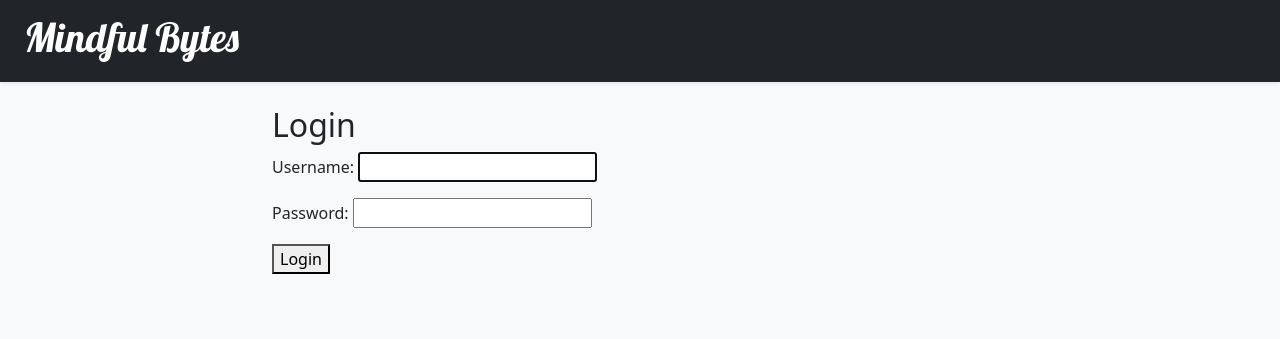
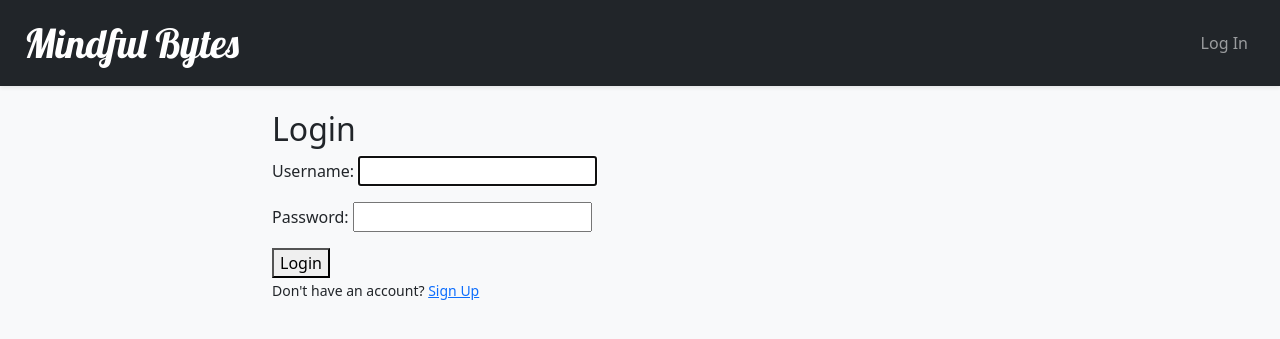
Before and after one commit to mikeygelooooo/Mindful-Bytes, a Django app: page /login/ in a window 1280 px wide. Shown: the top 339 px of the page. Run offline with Django 5.2, Linux system fonts and the light colour scheme.

Commit message:
User Login and Profile System

```diff
--- a/Blog/urls.py
+++ b/Blog/urls.py
@@ -2,6 +2,6 @@ from django.urls import path
 from . import views
 
 urlpatterns = [
-    path("", views.home),
+    path("", views.home, name="home"),
     path("post/<str:slug>/", views.full_post, name="full_post"),
 ]
--- a/MindfulBytes/settings.py
+++ b/MindfulBytes/settings.py
@@ -122,6 +122,8 @@ USE_TZ = True
 
 STATIC_URL = 'static/'
 
+STATIC_ROOT = BASE_DIR / "staticfiles"
+
 STATICFILES_DIRS = [
     BASE_DIR / 'static',
 ]
--- a/User/urls.py
+++ b/User/urls.py
@@ -3,8 +3,8 @@ from django.contrib.auth import views as auth_views
 from . import views
 
 urlpatterns = [
-    path("login/", views.login),
-    path("logout/", auth_views.LogoutView.as_view(), name='logout'),
-    path("signup/", views.signup),
-    path("profile/", views.profile),
+    path("login/", views.login, name="login"),
+    path("logout/", auth_views.LogoutView.as_view(), name="logout"),
+    path("signup/", views.signup, name="signup"),
+    path("profile/", views.profile, name="profile"),
 ]
--- a/User/views.py
+++ b/User/views.py
@@ -3,9 +3,13 @@ from django.http import HttpResponse
 from django.contrib.auth.forms import AuthenticationForm
 from django.contrib.auth import login as auth_login
 from .forms import SignupForm
+from django.urls import reverse
 
 # Create your views here.
 def login(request):
+    if request.user.is_authenticated:
+        return redirect(reverse('home'))
+
     if request.method == 'POST':
         form = AuthenticationForm(request, data=request.POST)
         if form.is_valid():
@@ -18,6 +22,9 @@ def login(request):
     return render(request, 'User/login.html', {'form' : form})
 
 def signup(request):
+    if request.user.is_authenticated:
+        return redirect(reverse('home'))
+
     if request.method == 'POST':
         form = SignupForm(request.POST)
         if form.is_valid():
@@ -33,6 +40,6 @@ def profile(request):
     if request.user.is_authenticated:
         username = request.user.username
     else:
-        username = None
+        return redirect(reverse('login'))
 
     return render(request, 'User/profile.html', {'username': username})
--- a/static/style.css
+++ /dev/null
@@ -1,3 +0,0 @@
-h1 {
-    font-family: 'Lobster', cursive;
-}
--- a/templates/Blog/full_post.html
+++ b/templates/Blog/full_post.html
@@ -13,16 +13,14 @@
                 <span>{{ post.date_posted }}</span>
             </div>
 
-            <h3 class="mb-1">
-                {{ post.title }}
-            </h3>
+            <h1 class="mb-1">{{ post.title }}</h1>
 
             <div class="mb-1">
                 <span class="badge bg-secondary">{{ post.category }}</span>
             </div>
 
             <p class="text-muted small mb-0">
-                {{post.content|linebreaksbr}}
+                {{ post.content|linebreaksbr }}
             </p>
         </div>
     </div>
--- a/templates/Blog/home.html
+++ b/templates/Blog/home.html
@@ -16,9 +16,9 @@
                     <span>{{ post.date_posted }}</span>
                 </div>
 
-                <h3 class="mb-1">
+                <h1 class="mb-1">
                     <a href="{% url 'full_post' slug=post.slug %}" class="text-decoration-none fw-bold">{{ post.title }}</a>
-                </h3>
+                </h1>
 
                 <div class="mb-1">
                     <span class="badge bg-secondary">{{ post.category }}</span>
@@ -30,7 +30,6 @@
             </div>
         </div>
     </article>
-
 </div>
 {% endfor %}
 {% endblock %}
--- a/templates/User/login.html
+++ b/templates/User/login.html
@@ -1,4 +1,6 @@
 {% extends 'base.html' %}
+
+{% block title %}Log In{% endblock %}
 
 {% block content %}
     <h2>Login</h2>
@@ -7,4 +9,5 @@
         {{ form.as_p }}
         <button type="submit">Login</button>
     </form>
+    <small>Don't have an account? <a href="{% url 'signup' %}">Sign Up</a></small>
 {% endblock %}
--- a/templates/User/signup.html
+++ b/templates/User/signup.html
@@ -1,4 +1,6 @@
 {% extends 'base.html' %}
+
+{% block title %}Sign Up{% endblock %}
 
 {% block content %}
     <h2>Sign Up</h2>
@@ -7,4 +9,6 @@
         {{ form.as_p }}
         <button type="submit">Sign Up</button>
     </form>
+
+    <small>Already have an account? <a href="{% url 'login' %}">Log In</a></small>
 {% endblock %}
--- a/templates/base.html
+++ b/templates/base.html
@@ -12,18 +12,27 @@
         integrity="sha384-QWTKZyjpPEjISv5WaRU9OFeRpok6YctnYmDr5pNlyT2bRjXh0JMhjY6hW+ALEwIH" crossorigin="anonymous">
     <link rel="stylesheet" href="https://cdn.jsdelivr.net/npm/bootstrap-icons@1.11.3/font/bootstrap-icons.min.css">
     <link rel="stylesheet" href="https://fonts.googleapis.com/css?family=Lobster&subset=latin,latin-ext">
-    <link rel="stylesheet" href="{% static 'style.css' %}">
 </head>
 
 <body class="bg-light">
-    <nav class="navbar navbar-dark bg-dark shadow-sm">
+    <nav class="navbar navbar-dark bg-dark shadow-sm navbar-expand-lg">
         <div class="container-fluid px-4">
-            <a class="navbar-brand" href="/">
-                <h1>Mindful Bytes</h1>
+            <a class="navbar-brand fs-1" href="/" style="font-family: 'Lobster', cursive;">
+                Mindful Bytes
             </a>
+            <ul class="navbar-nav">
+                <li class="nav-item">
+                    {% if request.user.is_authenticated %}
+
+                    <a class="nav-link" href="{% url 'profile' %}">Profile</a>
+                    {% else %}
+                    <a class="nav-link" href="{% url 'login' %}">Log In</a>
+                    {% endif %}
+
+                </li>
+            </ul>
         </div>
     </nav>
-
     <main class="py-4">
         <div class="container">
             <div class="row justify-content-center">
```
Also changed, not shown: db.sqlite3, 1 other file.
